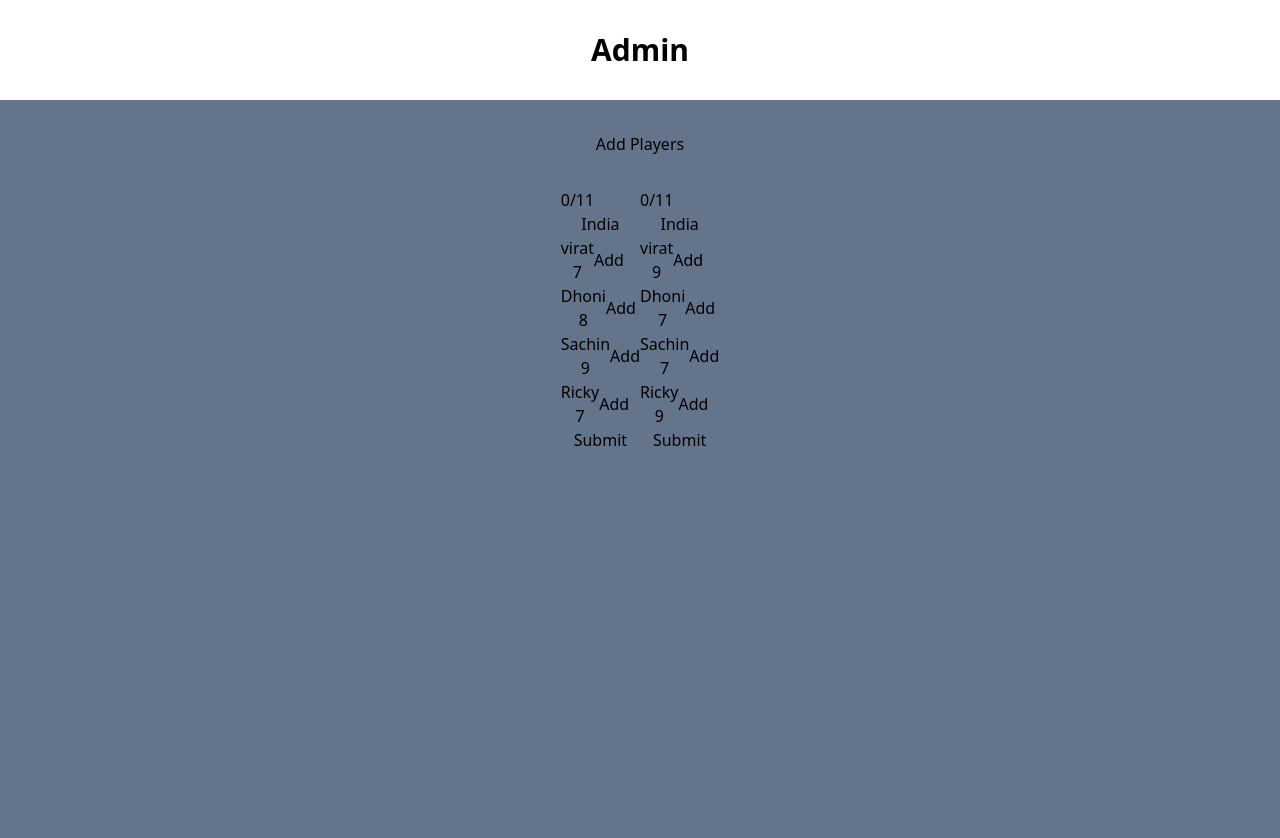
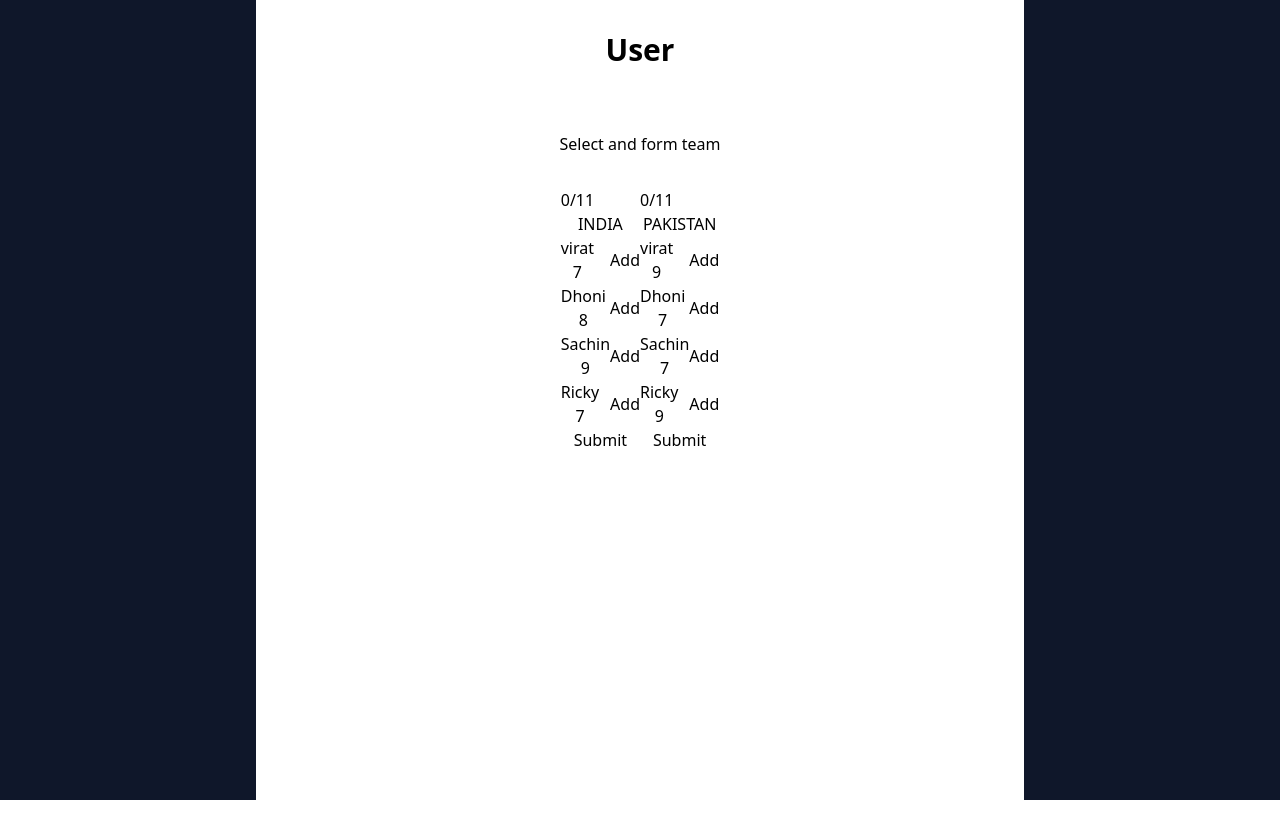
Before and after one commit to salmanpary/Buidl11, a Next.js app: page /user in a window 1280 px wide. Shown: the top 838 px of the page. Built offline with nearby package versions, Linux system fonts and the light colour scheme.

Commit message:
new pages

```diff
--- a/Components/Playerdisplay.js
+++ b/Components/Playerdisplay.js
@@ -2,7 +2,7 @@ import React from 'react'
 import { useState } from 'react';
 import Playeraddcard from './Playeraddcard';
 
-const Playersdisplay = () => {
+const Playersdisplay = (props) => {
 
     const players =[
         {name:"virat",id:1},
@@ -16,10 +16,10 @@ const Playersdisplay = () => {
       const [selected, setselected] = useState(0);
 
   return (
-    <div className="List">
-        <div className=' bg-cyan-300 w-[22rem]'>{selected}/11</div>
-        <div className="bg-slate-300  text-center w-[22rem] h-[32rem] mr-8 overflow-y-auto">
-            <h4>India</h4>
+    <div className="List h-screen ">
+        <div className='  w-[22rem] mx-8'>{selected}/11</div>
+        <div className="bg-slate-300  text-center w-[22rem] h-[32rem] mx-8 overflow-y-auto">
+            <h4>{props.Teamname}</h4>
             <div className="list-container ">
               {players.map((player) => {
                 return (
--- a/pages/user/index.js
+++ b/pages/user/index.js
@@ -1,19 +1,28 @@
 import React, { useState } from 'react'
-import Listdisplay from '../../Components/Listdisplay';
 import Playersdisplay from '../../Components/Playerdisplay';
+
+
 function SelectPlayers() {
 
   const [players,setPlayers] = useState([])
   return (
-    <div className="h-screen flex flex-col">
-      <h1 className="text-center my-8 font-bold text-3xl">Admin</h1>
-      <div className="bg-slate-500 ">
-        <h2 className="text-center mt-8 mb-8">Add Players</h2>
+    <div className='flex justify-between'>
+
+        <div className='Navbar bg-slate-900 w-64'></div>
+
+        <div className="h-screen flex flex-col ">
+      <h1 className="text-center my-8 font-bold text-3xl">User</h1>
+      <div className="list-container ">
+        <h2 className="text-center mt-8 mb-8">Select and form team</h2>
         <div className="flex justify-center h-screen">
-        <Playersdisplay setPlayers={setPlayers} players={players}/>
-        <Playersdisplay setPlayers={setPlayers} players={players}/>
+        <Playersdisplay Teamname = "INDIA"/>
+        <Playersdisplay Teamname = "PAKISTAN"/>
         </div>
       </div>
+    </div>
+
+    <div className='Playerbar bg-slate-900 w-64'></div>
+
     </div>
   )
 }
```
